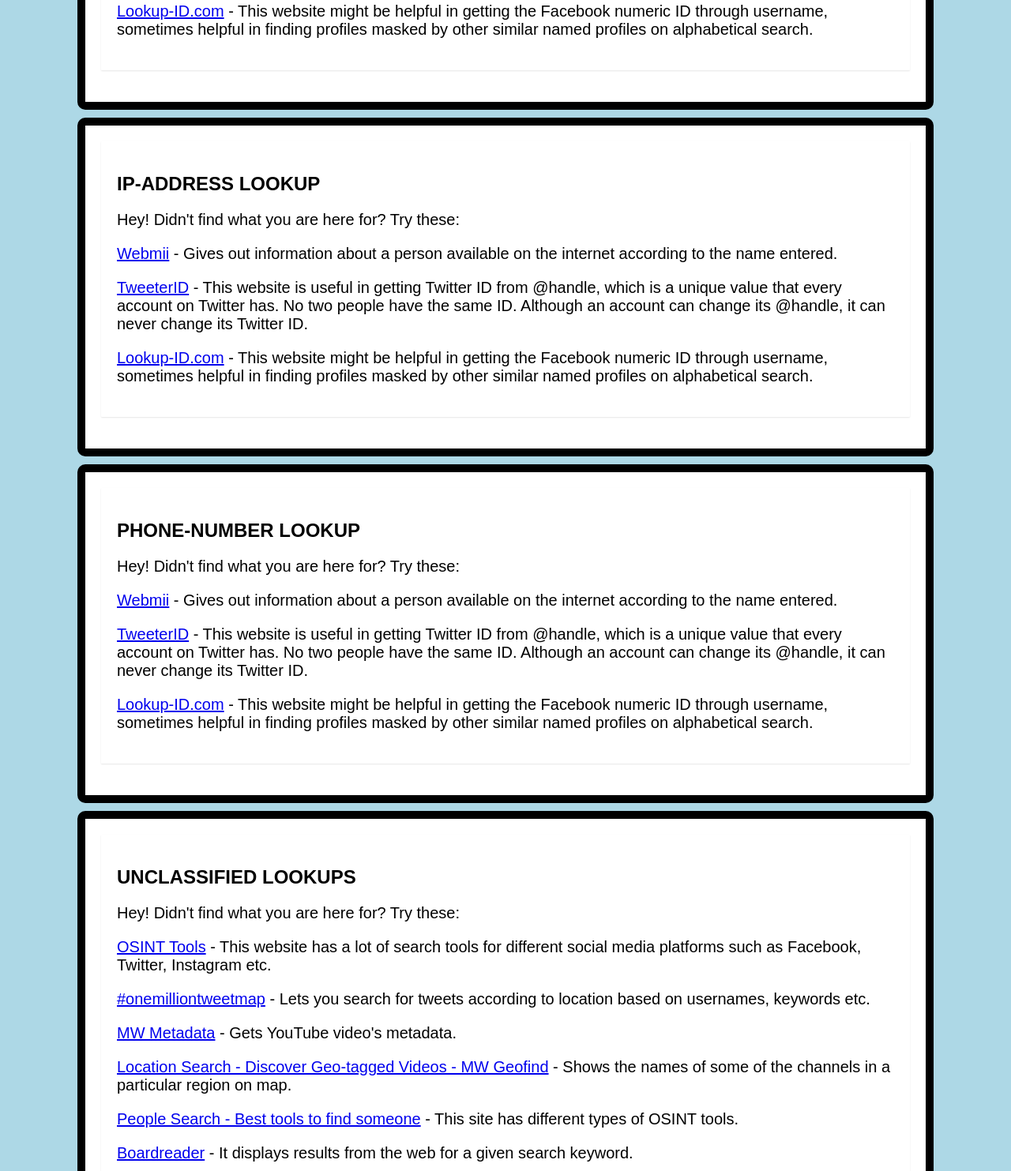
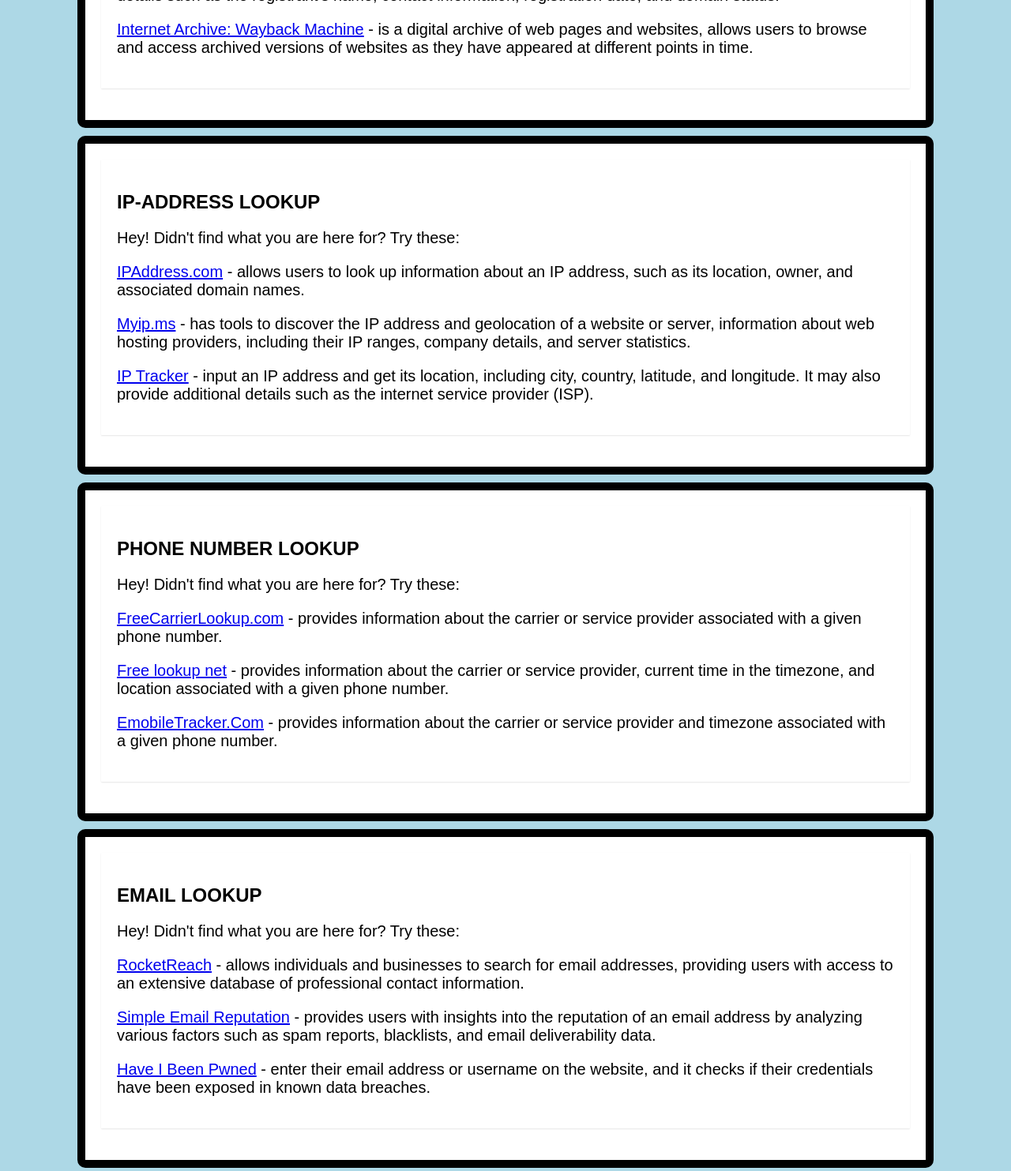
Before and after one commit to rohanpothireddy/osint_framework_frontend, a plain HTML site: page info.html in a window 1280 px wide. Shown: the part 857-2340 px from the top of the page at 79% size. Drawn offline with Linux system fonts and the light colour scheme.

Commit message:
updated info.html file

```diff
--- a/info.html
+++ b/info.html
@@ -91,26 +91,14 @@
       <p>Hey! Didn’t find what you are here for?
         Try these:
       </p>
-        <p><a href="https://webmii.com">Webmii</a> - Gives out information about a person available on the internet according to the name entered.</p>
-        <p><a href="https://tweeterid.com">TweeterID</a> - This website is useful in getting Twitter ID from @handle, which is a unique value that every account on Twitter has. No two people have the same ID. Although an account can change its @handle, it can never change its Twitter ID.</p>
-        <p><a href="https://lookup-id.com">Lookup-ID.com</a> - This website might be helpful in getting the Facebook numeric ID through username, sometimes helpful in finding profiles masked by other similar named profiles on alphabetical search.</p>
-
+      <p>
+        <a href="https://ca.godaddy.com/whois" target="_blank">WHOIS Domain Lookup - Find out who owns a website - GoDaddy CA</a> - is a domain registrar and web hosting company that offers a WHOIS Domain Lookup service. WHOIS is a protocol that allows users to query databases and retrieve information about domain names.
       </p>
-    </div>
-  </div>
-</div>
-
-<div class="container">
-  <div class="member">
-    <div class="member-content">
-      <h2>IP-ADDRESS LOOKUP</h2>
-      <p>Hey! Didn't find what you are here for?
-        Try these:
+      <p>
+        <a href="https://www.whois.com/" target="_blank">Whois.com</a> - allows users to search for domain information by entering the domain name, and it retrieves details such as the registrant's name, contact information, registration date, and domain status.
       </p>
-        <p><a href="https://webmii.com">Webmii</a> - Gives out information about a person available on the internet according to the name entered.</p>
-        <p><a href="https://tweeterid.com">TweeterID</a> - This website is useful in getting Twitter ID from @handle, which is a unique value that every account on Twitter has. No two people have the same ID. Although an account can change its @handle, it can never change its Twitter ID.</p>
-        <p><a href="https://lookup-id.com">Lookup-ID.com</a> - This website might be helpful in getting the Facebook numeric ID through username, sometimes helpful in finding profiles masked by other similar named profiles on alphabetical search.</p>
-
+      <p>
+        <a href="https://archive.org/web/" target="_blank">Internet Archive: Wayback Machine</a> - is a digital archive of web pages and websites, allows users to browse and access archived versions of websites as they have appeared at different points in time.
       </p>
     </div>
   </div>
@@ -120,18 +108,66 @@
 <div class="container">
   <div class="member">
     <div class="member-content">
-      <h2>PHONE-NUMBER LOOKUP</h2>
+      <h2>IP-ADDRESS LOOKUP</h2>
       <p>Hey! Didn't find what you are here for?
         Try these:
       </p>
-        <p><a href="https://webmii.com">Webmii</a> - Gives out information about a person available on the internet according to the name entered.</p>
-        <p><a href="https://tweeterid.com">TweeterID</a> - This website is useful in getting Twitter ID from @handle, which is a unique value that every account on Twitter has. No two people have the same ID. Although an account can change its @handle, it can never change its Twitter ID.</p>
-        <p><a href="https://lookup-id.com">Lookup-ID.com</a> - This website might be helpful in getting the Facebook numeric ID through username, sometimes helpful in finding profiles masked by other similar named profiles on alphabetical search.</p>
-
+      <p>
+        <a href="https://www.ipaddress.com/" target="_blank">IPAddress.com</a> - allows users to look up information about an IP address, such as its location, owner, and associated domain names.
+      </p>
+      <p>
+        <a href="https://myip.ms/" target="_blank">Myip.ms</a> - has tools to discover the IP address and geolocation of a website or server, information about web hosting providers, including their IP ranges, company details, and server statistics.
+      </p>
+      <p>
+        <a href="https://www.ip-tracker.org/" target="_blank">IP Tracker</a> - input an IP address and get its location, including city, country, latitude, and longitude. It may also provide additional details such as the internet service provider (ISP).
       </p>
     </div>
   </div>
 </div>
+
+<div class="container">
+  <div class="member">
+    <div class="member-content">
+      <h2>PHONE NUMBER LOOKUP</h2>
+      <p>Hey! Didn't find what you are here for?
+        Try these:
+      </p>
+      <p>
+        <a href="https://www.freecarrierlookup.com/" target="_blank">FreeCarrierLookup.com</a> - provides information about the carrier or service provider associated with a given phone number.
+      </p>
+      <p>
+        <a href="https://free-lookup.net/" target="_blank">Free lookup net</a> - provides information about the carrier or service provider, current time in the timezone, and location associated with a given phone number.
+      </p>
+      <p>
+        <a href="https://www.emobiletracker.com/" target="_blank">EmobileTracker.Com</a> - provides information about the carrier or service provider and timezone associated with a given phone number.
+      </p>
+    </div>
+  </div>
+</div>
+
+
+<div class="container">
+  <div class="member">
+    <div class="member-content">
+      <h2>EMAIL LOOKUP</h2>
+      <p>Hey! Didn't find what you are here for?
+        Try these:
+      </p>
+      <p>
+        <a href="https://www.rocketreach.co/" target="_blank">RocketReach</a> - allows individuals and businesses to search for email addresses, providing users with access to an extensive database of professional contact information.
+      </p>
+      <p>
+        <a href="https://simple-email-reputation.com/" target="_blank">Simple Email Reputation</a> - provides users with insights into the reputation of an email address by analyzing various factors such as spam reports, blacklists, and email deliverability data.
+      </p>
+      <p>
+        <a href="https://haveibeenpwned.com/" target="_blank">Have I Been Pwned</a> - enter their email address or username on the website, and it checks if their credentials have been exposed in known data breaches.
+      </p>
+    </div>
+  </div>
+</div>
+
+
+
 <div class="container">
   <div class="member">
     <div class="member-content">
```
Lines whose indentation alone changed are shown as unchanged.
